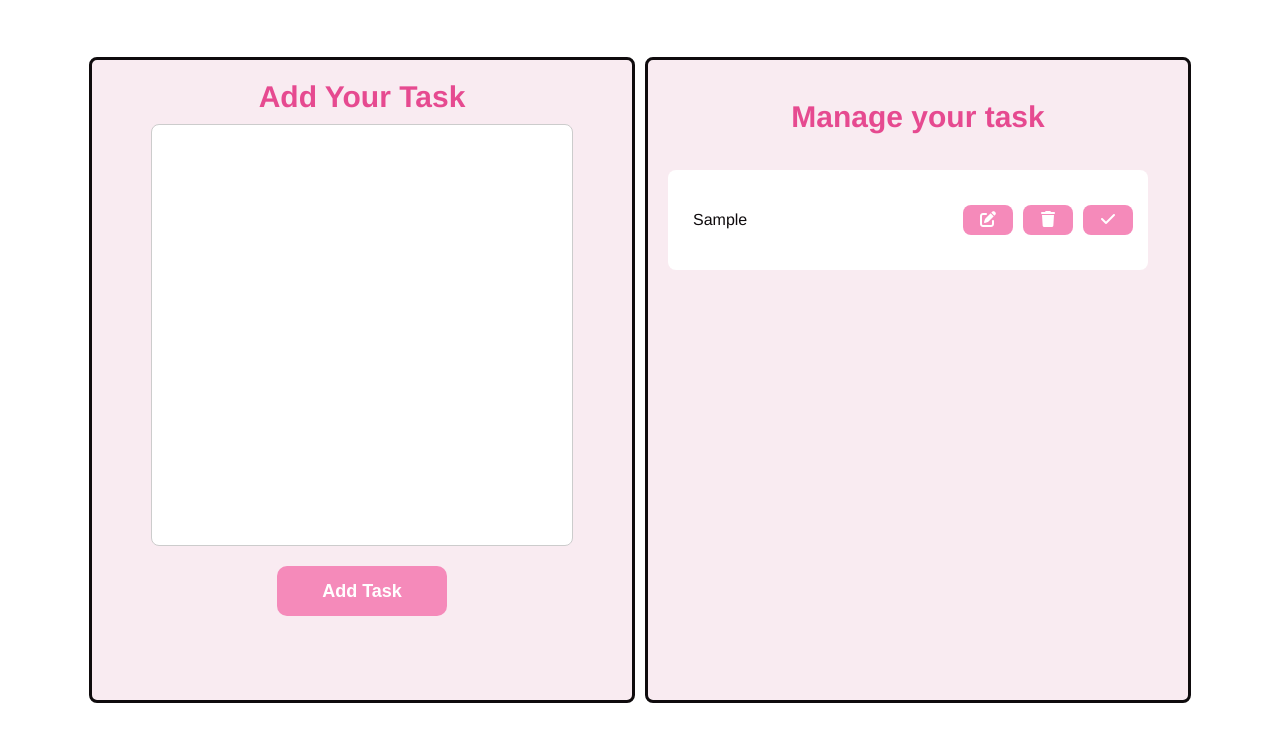
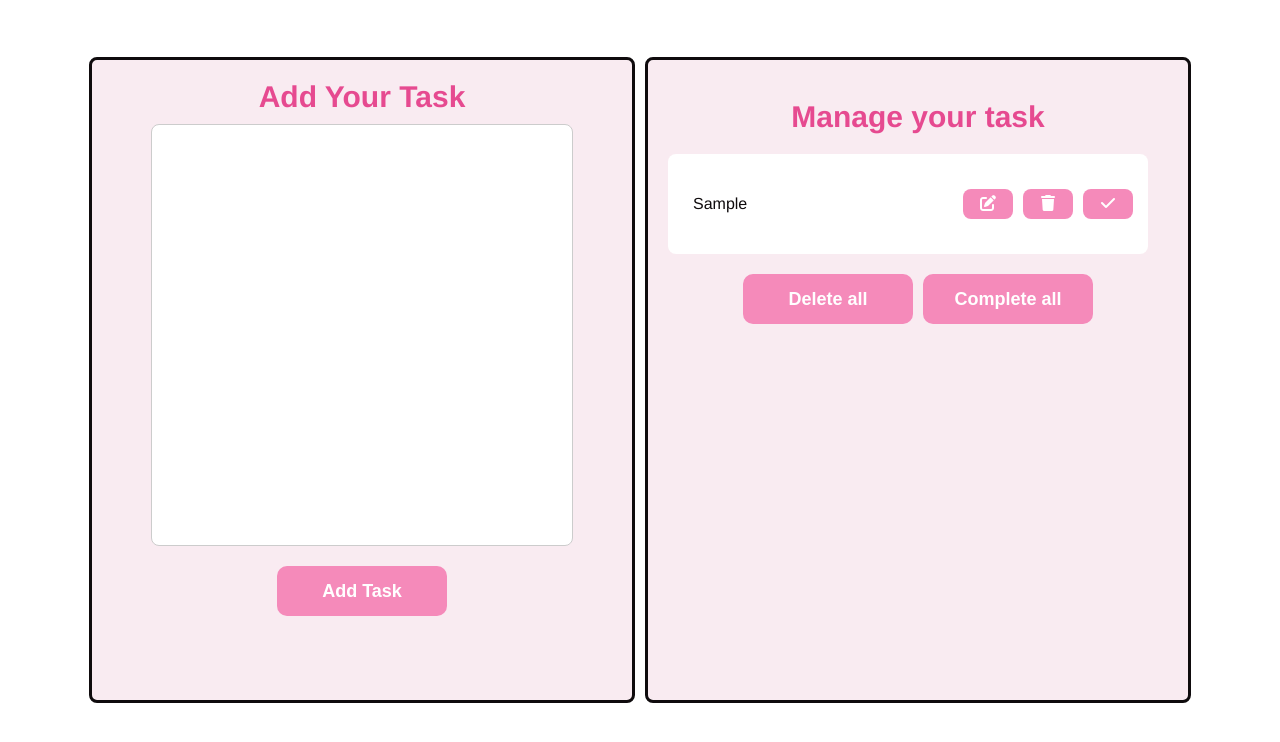
Before and after one commit to AzkaYounus/todo-app, a Vue app: page /plantask in a window 1280 px wide. Both pictures are taken after typing "Sample" into the empty fields and a click on the button "Add Task". Shown: the top 742 px of the page. Built offline with nearby package versions, Linux system fonts and the light colour scheme.

Commit message:
delete all , complete all

```diff
--- a/src/components/AddTask.vue
+++ b/src/components/AddTask.vue
@@ -33,10 +33,13 @@
             </li>
           </ul>
         </div>
-
         <div v-else class="newtask">
           <h1>Task list is empty!!</h1>
         </div>
+         <div v-if="newtask.length > 0" class="btn">
+          <button @click="deleteAll(index)"> Delete all  </button>
+          <button @click="completeAll(index)"> Complete all </button>
+          </div>
       </div>
     </div>
   </div>
@@ -68,7 +71,16 @@ export default {
   },
   compeleteTask(index){
     this.newtask[index].isComplete = !this.newtask[index].isComplete;
-  }
+  },
+   deleteAll() {
+    this.newtask = [];//reset the array
+},
+  completeAll() {
+    const allCompleted = this.newtask.every(task => task.isComplete);
+    this.newtask.forEach(task => {
+        task.isComplete = !allCompleted;
+    });
+},
 }
 
 };
@@ -148,7 +160,7 @@ h1{
   display: flex;
   flex-direction: column;
   align-items: center;
-  max-height: 500px;
+  max-height: 400px;
   overflow-y: auto;
   width: 100%;
   padding: 10px;
@@ -157,6 +169,7 @@ h1{
 .newtask ul {
   width: 100%;
   padding: 0;
+  margin:0;
 
 }
 
@@ -227,4 +240,20 @@ h1{
   text-decoration: line-through;
   color: gray;
 }
+.btn button{
+  margin-top: 20px;
+  background: #f58aba;
+  color: white;
+  width: 170px;
+  height: 50px;
+  border: none;
+  border-radius: 10px;
+  font-size: 18px;
+  font-weight: bold;
+  text-decoration: none;
+  margin:5px;
+}
+.btn  button:hover {
+  background: #e64a90;
+}
 </style>
```
